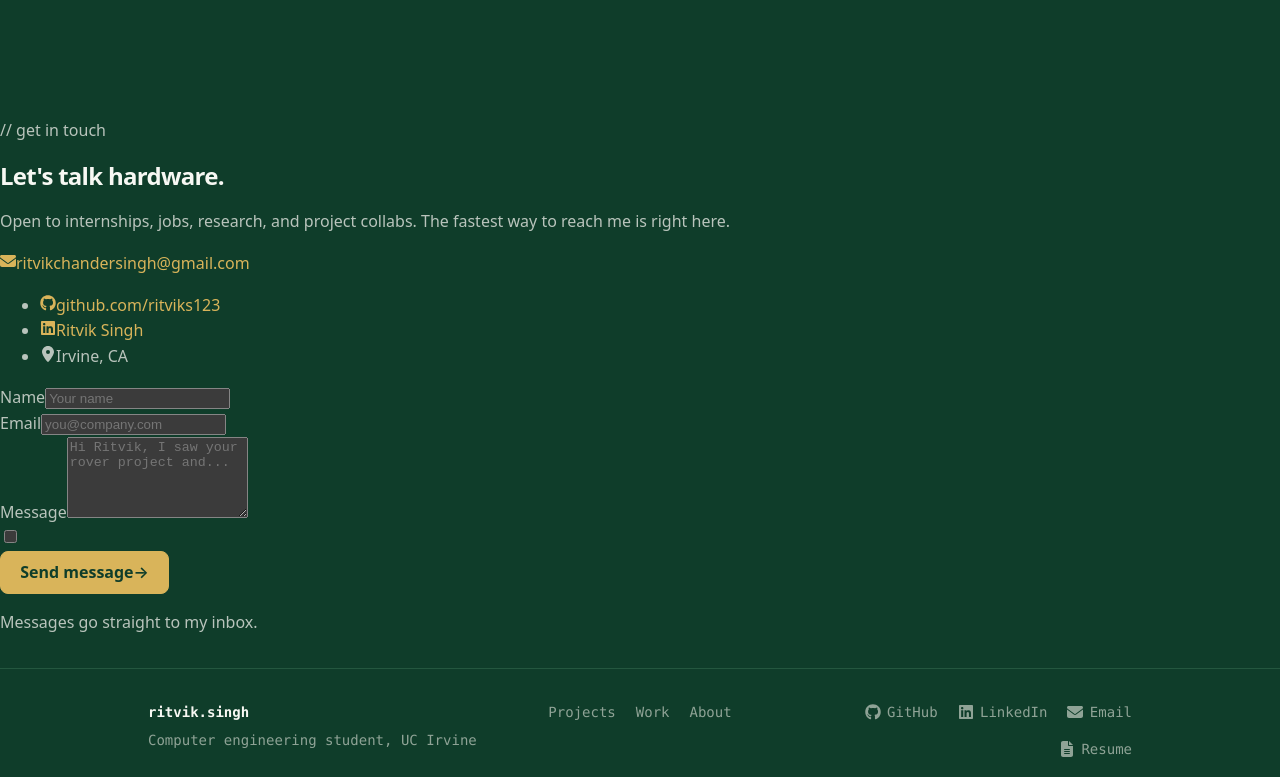
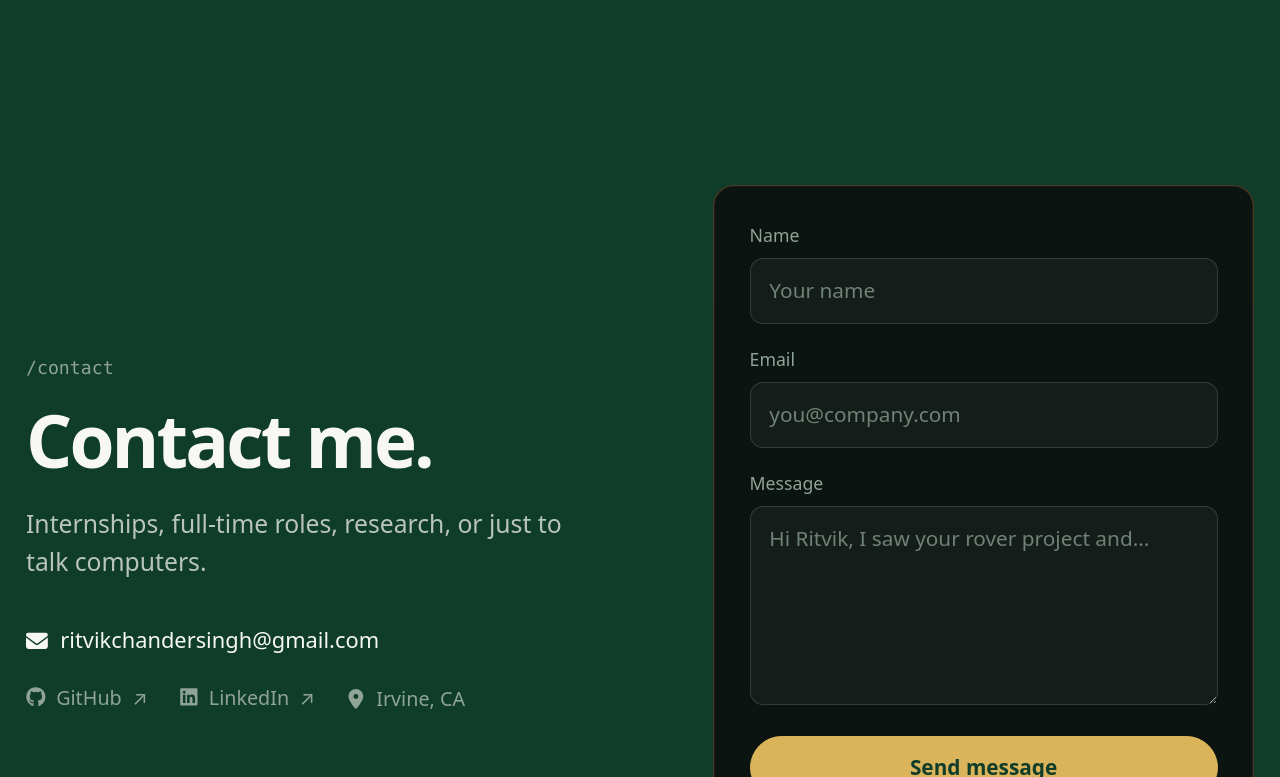
Before and after one commit to ritviks123/my-website, a React (Vite) app: page / in a window 1280 px wide. Shown: the part 3203-3980 px from the top of the page. Built offline with nearby package versions, Linux system fonts and the light colour scheme; no server answers.

Commit message:
Contact: big heading, form box

```diff
--- a/src/components/Contact.css
+++ b/src/components/Contact.css
@@ -1,5 +1,199 @@
-/* ===== chip mark: same file as the favicon ===== */
-.chip-mark {
-  display: block;
-  flex-shrink: 0;
+/* ===== home contact: big heading left, form box right (Nimble pricing style) ===== */
+.contact {
+  --contact-max: 85rem;
+  padding: 3rem 0 4rem;
 }
+
+.contact-inner {
+  display: grid;
+  gap: 2.5rem;
+  max-width: var(--contact-max);
+  margin: 0 auto;
+  padding: 0 1rem;
+}
+
+.contact-label {
+  margin: 0 0 1rem;
+  font-family: var(--font-mono);
+  font-size: 0.875rem;
+  color: var(--muted);
+}
+
+.contact-title {
+  margin: 0;
+  font-size: clamp(2.5rem, 4vw + 0.5rem, 3.5rem);
+  font-weight: 560;
+  line-height: 1.05;
+  letter-spacing: -0.04em;
+}
+
+.contact-intro {
+  max-width: 28rem;
+  margin: 1.25rem 0 0;
+  font-size: 1.1875rem;
+  line-height: 1.55;
+  color: var(--text);
+}
+
+/* Email: the main way to reach me */
+.contact-email {
+  display: inline-flex;
+  align-items: center;
+  gap: 0.6rem;
+  margin-top: 2rem;
+  font-size: 1.05rem;
+  color: var(--ink);
+  transform-origin: left center;
+  transition: color 0.2s ease, transform 0.2s ease;
+}
+
+.contact-links {
+  display: flex;
+  flex-wrap: wrap;
+  gap: 0.75rem 1.5rem;
+  margin: 1rem 0 0;
+  padding: 0;
+  list-style: none;
+}
+
+.contact-link,
+.contact-location {
+  display: inline-flex;
+  align-items: center;
+  gap: 0.5rem;
+  font-size: 0.95rem;
+  color: var(--muted);
+}
+
+.contact-link {
+  transform-origin: left center;
+  transition: color 0.2s ease, transform 0.2s ease;
+}
+
+.contact-email:hover,
+.contact-email:focus-visible,
+.contact-link:hover,
+.contact-link:focus-visible {
+  color: var(--accent);
+  transform: scale(1.08);
+}
+
+/* ===== the form box ===== */
+.contact-form {
+  display: grid;
+  gap: 1rem;
+  padding: 1.75rem;
+  border-radius: 16px;
+  background: var(--surface);
+  box-shadow: inset 0 0 0 1px color-mix(in srgb, var(--copper) 35%, transparent);
+}
+
+.contact-field {
+  display: grid;
+  gap: 0.4rem;
+}
+
+.contact-field label {
+  font-size: 0.85rem;
+  color: var(--muted);
+}
+
+.contact-field input,
+.contact-field textarea {
+  width: 100%;
+  padding: 0.75rem 0.9rem;
+  border: 1px solid color-mix(in srgb, var(--ink) 14%, transparent);
+  border-radius: 10px;
+  background: color-mix(in srgb, var(--ink) 4%, var(--surface));
+  color: var(--ink);
+  font: inherit;
+  font-size: 1rem;
+  transition: border-color 0.15s ease;
+}
+
+.contact-field textarea {
+  resize: vertical;
+  min-height: 8rem;
+}
+
+.contact-field input::placeholder,
+.contact-field textarea::placeholder {
+  color: color-mix(in srgb, var(--muted) 75%, transparent);
+}
+
+.contact-field input:focus,
+.contact-field textarea:focus {
+  border-color: var(--accent);
+  outline: none;
+}
+
+.contact-honeypot {
+  display: none;
+}
+
+/* Full-width gold pill, 48px tall */
+.contact-submit {
+  width: 100%;
+  height: 3rem;
+  margin-top: 0.5rem;
+  border-radius: 999px;
+}
+
+.contact-submit:disabled {
+  opacity: 0.6;
+  cursor: wait;
+  transform: none;
+}
+
+.contact-status {
+  margin: 0;
+  font-size: 0.85rem;
+  text-align: center;
+  color: var(--muted);
+}
+
+.contact-status.is-success {
+  color: var(--accent);
+}
+
+.contact-status.is-error {
+  color: var(--danger);
+}
+
+@media (min-width: 640px) {
+  .contact-inner {
+    padding: 0 1.25rem;
+  }
+}
+
+/* Desktop: two columns, same size knob as the rest of the homepage */
+@media (min-width: 900px) {
+  .contact {
+    --contact-max: calc(85rem / var(--desktop-zoom));
+    zoom: var(--desktop-zoom);
+    padding: 4rem 0 6rem;
+  }
+
+  .contact-inner {
+    grid-template-columns: minmax(0, 1fr) minmax(0, 26rem);
+    align-items: center;
+    gap: 4rem;
+  }
+}
+
+/* Reduced motion: color change only */
+@media (prefers-reduced-motion: reduce) {
+  .contact-email,
+  .contact-link,
+  .contact-field input,
+  .contact-field textarea {
+    transition: color 0.2s ease, border-color 0.15s ease;
+  }
+
+  .contact-email:hover,
+  .contact-email:focus-visible,
+  .contact-link:hover,
+  .contact-link:focus-visible {
+    transform: none;
+  }
+}
--- a/src/components/Contact.jsx
+++ b/src/components/Contact.jsx
@@ -2,16 +2,15 @@ import { useState } from 'react';
 import { FaGithub, FaLinkedin, FaEnvelope, FaLocationDot } from 'react-icons/fa6';
 import './Contact.css';
 
-// Swap later
-const HEADING = "Let's talk hardware.";
-const INTRO =
-  'Open to internships, jobs, research, and project collabs. The fastest way to reach me is right here.';
+/* ===== Swap these later ===== */
+const LABEL = '/contact';
+const HEADING = 'Contact me.';
+const INTRO = 'Internships, full-time roles, research, or just to talk computers.';
 const EMAIL = 'ritvikchandersingh@gmail.com';
 const GITHUB_URL = 'https://github.com/ritviks123';
-const GITHUB_LABEL = 'github.com/ritviks123';
 const LINKEDIN_URL = 'https://www.linkedin.com/in/singhritvik';
-const LINKEDIN_LABEL = 'Ritvik Singh';
 const LOCATION = 'Irvine, CA';
+/* ============================ */
 
 // Public by design: this key can only send messages to your inbox
 const ACCESS_KEY = import.meta.env.VITE_WEB3FORMS_KEY;
@@ -63,54 +62,43 @@ function Contact() {
 
   return (
     <section id="contact" className="contact" aria-labelledby="contact-heading">
-      <p className="contact-eyebrow">
-        <span aria-hidden="true">// </span>get in touch
-      </p>
+      <div className="contact-inner">
+        {/* Left: big heading, one line, ways to reach me */}
+        <div className="contact-info">
+          <p className="contact-label">{LABEL}</p>
           <h2 id="contact-heading" className="contact-title">{HEADING}</h2>
-
-      <div className="contact-grid">
-        {/* Left: intro + ways to reach me */}
-        <div className="contact-info">
           <p className="contact-intro">{INTRO}</p>
 
           <a href={`mailto:${EMAIL}`} className="contact-email">
-            <FaEnvelope className="contact-email-icon" aria-hidden="true" />
+            <FaEnvelope aria-hidden="true" />
             {EMAIL}
           </a>
 
           <ul className="contact-links">
             <li>
               <a href={GITHUB_URL} target="_blank" rel="noopener noreferrer" className="contact-link">
-                <FaGithub className="contact-icon" aria-hidden="true" />
-                {GITHUB_LABEL}
+                <FaGithub aria-hidden="true" />
+                GitHub <span aria-hidden="true">↗</span>
               </a>
             </li>
             <li>
               <a href={LINKEDIN_URL} target="_blank" rel="noopener noreferrer" className="contact-link">
-                <FaLinkedin className="contact-icon" aria-hidden="true" />
-                {LINKEDIN_LABEL}
+                <FaLinkedin aria-hidden="true" />
+                LinkedIn <span aria-hidden="true">↗</span>
               </a>
             </li>
             <li className="contact-location">
-              <FaLocationDot className="contact-icon" aria-hidden="true" />
+              <FaLocationDot aria-hidden="true" />
               {LOCATION}
             </li>
           </ul>
         </div>
 
-        {/* Right: the form */}
+        {/* Right: the form, in a chip-style box */}
         <form className="contact-form" onSubmit={handleSubmit}>
-          <div className="contact-row">
           <div className="contact-field">
             <label htmlFor="contact-name">Name</label>
-              <input
-                id="contact-name"
-                name="name"
-                type="text"
-                autoComplete="name"
-                placeholder="Your name"
-                required
-              />
+            <input id="contact-name" name="name" type="text" autoComplete="name" placeholder="Your name" required />
           </div>
 
           <div className="contact-field">
@@ -123,7 +111,6 @@ function Contact() {
               placeholder="you@company.com"
               required
             />
-            </div>
           </div>
 
           <div className="contact-field">
@@ -138,20 +125,11 @@ function Contact() {
           </div>
 
           {/* Spam trap: humans never see or fill this */}
-          <input
-            type="checkbox"
-            name="botcheck"
-            className="contact-honeypot"
-            tabIndex={-1}
-            autoComplete="off"
-          />
+          <input type="checkbox" name="botcheck" className="contact-honeypot" tabIndex={-1} autoComplete="off" />
 
-          <div className="contact-actions">
           <button type="submit" className="contact-submit" disabled={status === 'sending'}>
             {status === 'sending' ? 'Sending…' : 'Send message'}
-              <span aria-hidden="true">→</span>
           </button>
-          </div>
 
           <p className={`contact-status is-${status}`} role="status">
             {STATUS_TEXT[status]}
```
Lines whose indentation alone changed are shown as unchanged.
